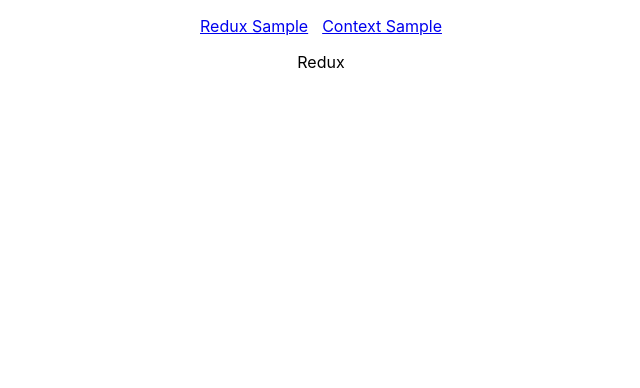
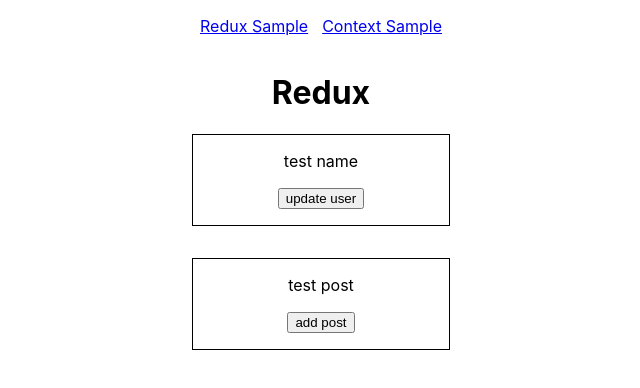
Before and after one commit to pipopotamasu/redux-context-comparison, a React (Create React App) app: page /redux in a window 1280 px wide. Shown: the top 388 px of the page, without its empty margins (319-959 px from the left). Built offline with nearby package versions, Linux system fonts and the light colour scheme.

Commit message:
Redux example (#2)
* add redux

* wip

* wip

* add redux store

```diff
--- a/package.json
+++ b/package.json
@@ -8,8 +8,10 @@
     "@testing-library/user-event": "^12.1.10",
     "react": "^17.0.1",
     "react-dom": "^17.0.1",
+    "react-redux": "^7.2.2",
     "react-router-dom": "^5.2.0",
     "react-scripts": "4.0.0",
+    "redux": "^4.0.5",
     "web-vitals": "^0.2.4"
   },
   "scripts": {
--- a/src/pages/ReduxExample.js
+++ b/src/pages/ReduxExample.js
@@ -1,3 +1,57 @@
+import { Provider, useSelector, useDispatch } from 'react-redux';
+import { store } from '../reduxStore';
+import classes from './page.module.css';
+
+function UserInfo () {
+  console.log('UserInfo is updated!');
+  const user = useSelector(state => state.user);
+  const dispatch = useDispatch();
+
+  return (
+    <div className={classes.userContainer}>
+      <p>{user.name}</p>
+      <button
+        onClick={() => {
+          dispatch({ type: 'UPDATE_NAME', payload: 'updated name' });
+        }}
+      >
+        update user
+      </button>
+    </div>
+  )
+}
+
+function PostList () {
+  console.log('PostList is updated!');
+  const posts = useSelector(state => state.posts);
+  const dispatch = useDispatch();
+
+  return (
+    <div className={classes.postsContainer}>
+      <ul>
+        {
+          posts.map(post => <li key={post.id}>{post.title}</li>)
+        }
+      </ul>
+      <button
+        onClick={() =>  {
+          dispatch(
+            { type: 'ADD_POST', payload: { id: posts.length + 1, title: 'added post' }}
+          )
+        }}
+      >
+        add post
+      </button>
+    </div>
+  )
+}
+
 export default function ReduxExample () {
-  return <>Redux</>
+  return (
+    <Provider store={store}>
+      <h1>Redux</h1>
+      <UserInfo />
+      <PostList />
+    </Provider>
+  )
 }
--- /dev/null
+++ b/src/pages/page.module.css
@@ -0,0 +1,19 @@
+.userContainer {
+  border: 1px solid;
+  width: 20%;
+  margin: 0 auto;
+  padding-bottom: 1rem;
+  margin-bottom: 2rem;
+}
+
+.postsContainer {
+  border: 1px solid;
+  width: 20%;
+  margin: 0 auto;
+  padding-bottom: 1rem;
+}
+
+.postsContainer ul {
+  list-style-type: none;
+  padding: 0;
+}
--- /dev/null
+++ b/src/reduxStore.js
@@ -0,0 +1,38 @@
+import { createStore, combineReducers } from 'redux';
+
+const initialUserState = {
+  id: 1,
+  name: 'test name',
+};
+
+const initialPostsState = [
+  { id: 1, title: 'test post' },
+]
+
+const userReducer = (state = initialUserState, action) => {
+  switch (action.type) {
+    case 'UPDATE_NAME':
+      return {
+        ...state,
+        name: action.payload
+      }
+    default:
+      return state;
+  }
+}
+
+const postsReducer = (state = initialPostsState, action) => {
+  switch (action.type) {
+    case 'ADD_POST':
+      return [...state, action.payload]
+    default:
+      return state;
+  }
+}
+
+const reducers = combineReducers({
+  user: userReducer,
+  posts: postsReducer,
+});
+
+export const store = createStore(reducers);
```
Also changed, not shown: 1 other file (tests, documents, lock files or other folders).
